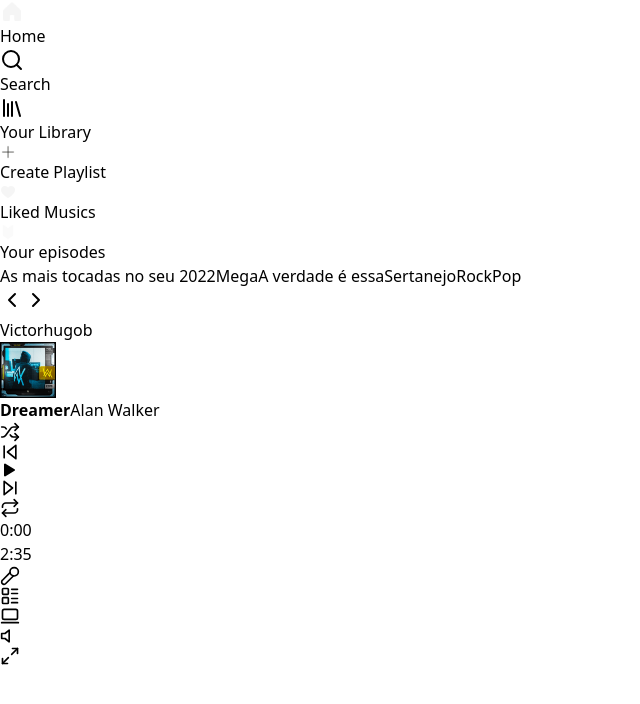
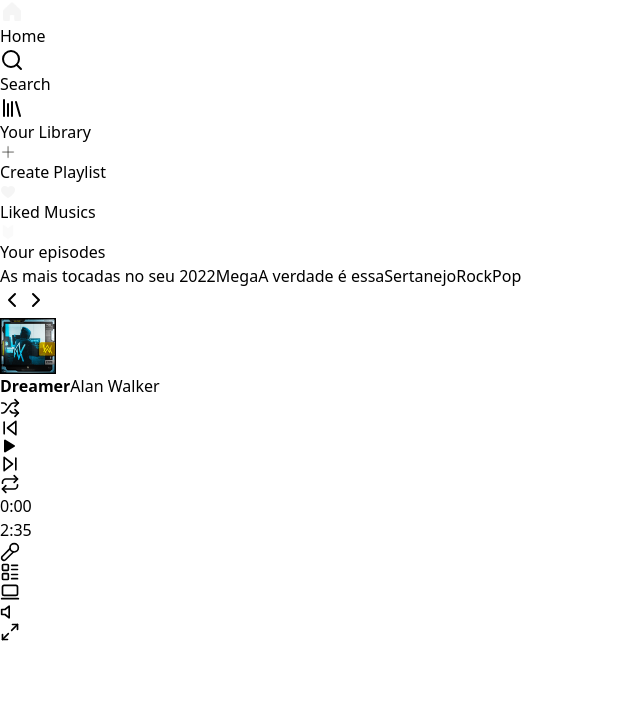
Before and after one commit to victorbeppler/UI-Spotify, a React (Vite) app: page / in a window 1280 px wide. Shown: the top 704 px of the page, without its empty margins (0-640 px from the left). Built offline with nearby package versions, Linux system fonts and the light colour scheme.

Commit message:
Update(main)

```diff
--- a/src/components/Main/index.tsx
+++ b/src/components/Main/index.tsx
@@ -4,7 +4,7 @@ import React from "react"
 export default function Main() {
     return (
         <main className="flex-1 p-6">
-            <div className="flex flex-row">
+            <div className="flex justify-between">
                 <div className="flex items-center gap-4 start-0">
                     <button className="rounded-full bg-black/40 p-1">
                         <ChevronLeft />
@@ -13,8 +13,7 @@ export default function Main() {
                         <ChevronRight />
                     </button>
                 </div>
-                <div className="flex left">
-                    <button>Victorhugob</button>
+                <div className="flex left text-blue-400 m-10">
                 </div>
             </div>
             {/* <h2 className='text-xl font-semibold'>Your top genres of 2021</h2>
```
